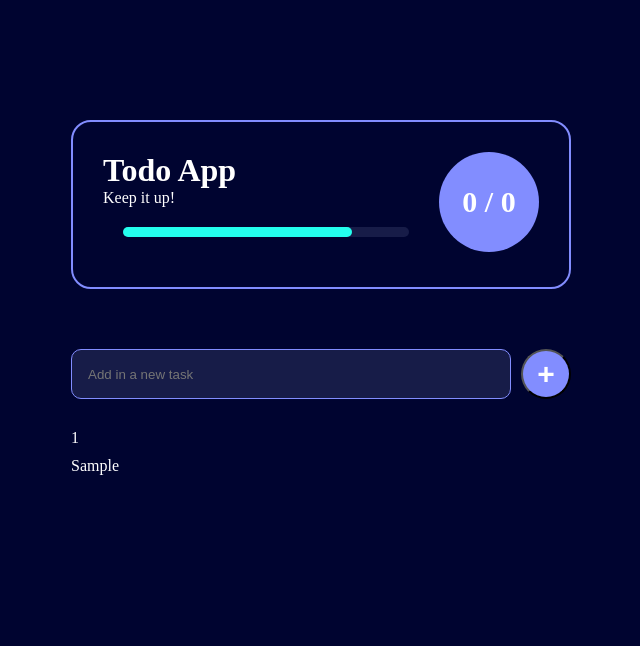
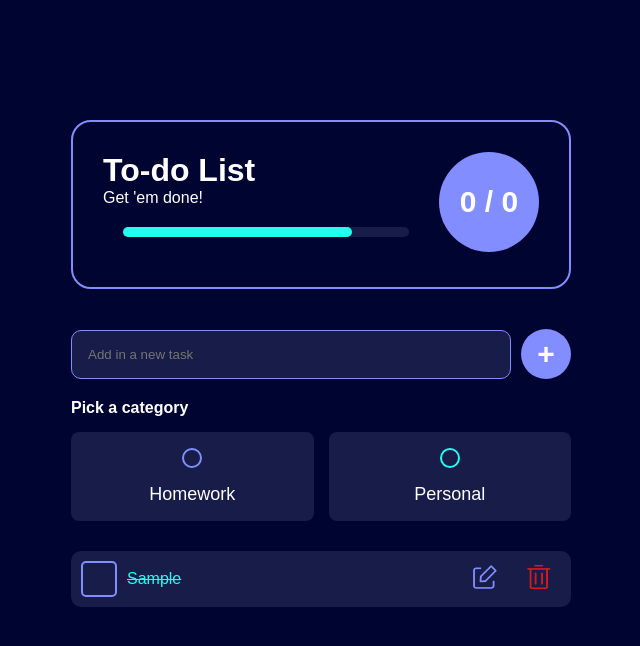
Before and after one commit to fathinahnj/django-crud, a Django app: page / in a window 1280 px wide. Shown: the top 646 px of the page, without its empty margins (319-959 px from the left). Run offline with Django 5.2, Linux system fonts and the light colour scheme; tables that the repository leaves empty hold one stand-in row (values such as "Sample post").

Commit message:
frontend

```diff
--- a/pemweb/settings.py
+++ b/pemweb/settings.py
@@ -118,12 +118,14 @@ USE_TZ = True
 # Static files (CSS, JavaScript, Images)
 # https://docs.djangoproject.com/en/5.1/howto/static-files/
 
-STATIC_URL = 'static/'
 import os
 
+STATIC_URL = '/static/'
 STATICFILES_DIRS = [
-    os.path.join(BASE_DIR, "tasks", "static"),  # Adjust the path to your static directory
+    os.path.join(BASE_DIR, 'tasks', 'static'),
 ]
+STATIC_ROOT = os.path.join(BASE_DIR, 'staticfiles')
+
 
 
 # Default primary key field type
--- a/tasks/static/css/style.css
+++ b/tasks/static/css/style.css
@@ -2,6 +2,7 @@
     margin: 0;
     padding: 0%;
     box-sizing: border-box;
+    font-family: Arial, sans-serif;
 }
 
 :root {
@@ -15,6 +16,7 @@
 body {
     background-color: var(--background);
     color: var(--text);
+    font-family: Arial, sans-serif;
 }
 
 .container {
@@ -36,11 +38,11 @@ body {
     width: 100%;
 }
 
-.details{
+.details {
     width: 100%;
 }
 
-.progressBar{
+.progressBar {
     width: 100%;
     height: 10px;
     background-color: var(--secondaryBackground);
@@ -48,7 +50,7 @@ body {
     margin: 20px;
 }
 
-.progress{
+.progress {
     width: 80%;
     height: 10px;
     background-color: var(--teal);
@@ -56,7 +58,7 @@ body {
     transition: all 0.3s ease;
 }
 
-.numbers{
+.numbers {
     width: 100px;
     height: 100px;
     background-color: var(--purple);
@@ -69,10 +71,16 @@ body {
 }
 
 form {
-    margin-top: 60px;
+    margin-top: 40px; /* Adjusted spacing */
     width: 100%;
+}
+
+/* Task Input and Button in One Line */
+.task-form {
     display: flex;
+    align-items: center;
     gap: 10px;
+    width: 100%;
 }
 
 input {
@@ -97,36 +105,120 @@ button {
     font-size: 30px;
     font-weight: bold;
     outline: none;
+    border: none;
+    cursor: pointer;
 }
 
+/* Category Section Below */
+.options {
+    display: flex;
+    flex-direction: column;
+    gap: 15px;
+    margin-top: 20px;
+}
+
+/* Align category labels horizontally */
+.category-labels {
+    display: flex;
+    gap: 15px;
+    justify-content: flex-start;
+}
+
+/* Style for individual labels */
+.category-labels label {
+    flex: 1;
+    display: flex;
+    flex-direction: column;
+    align-items: center;
+    justify-content: center;
+    background-color: var(--secondaryBackground);
+    color: var(--text);
+    padding: 1rem;
+    border-radius: 0.5rem;
+    cursor: pointer;
+    text-align: center;
+    transition: background-color 0.3s ease;
+}
+
+.category-labels label:hover {
+    background-color: var(--purple);
+}
+
+/* Bubble Styling */
+.bubble {
+    display: flex;
+    align-items: center;
+    justify-content: center;
+    width: 20px;
+    height: 20px;
+    border-radius: 50%;
+    border: 2px solid var(--purple);
+}
+
+.bubble.personal {
+    border-color: var(--teal);
+}
+
+.bubble::after {
+    content: '';
+    display: block;
+    opacity: 0;
+    width: 0px;
+    height: 0px;
+    background-color: var(--purple);
+    border-radius: 50%;
+    transition: 0.2s ease-in-out;
+}
+
+.bubble.personal::after {
+    background-color: var(--teal);
+}
+
+input:checked ~ .bubble::after {
+    width: 10px;
+    height: 10px;
+    opacity: 1;
+}
+
+.options label div {
+    font-size: 1.125rem;
+    margin-top: 1rem;
+}
+
+/* Task List */
 .task-list {
+    margin-top: 20px;
     display: flex;
     flex-direction: column;
     gap: 10px;
-    margin-top: 30px;
     width: 100%;
     list-style: none;
 }
 
 .taskItem {
-    width: 100%;
     display: flex;
+    justify-content: space-between;
+    align-items: center;
     background-color: var(--secondaryBackground);
     padding: 10px;
     border-radius: 10px;
-    justify-content: space-between;
-    align-items: center;
+    margin-top: 10px;
 }
 
-.task {
+.taskItem div {
     display: flex;
     align-items: center;
     gap: 10px;
 }
 
-.task input{
+.taskItem input[type="checkbox"] {
     width: 20px;
     height: 20px;
+}
+
+.category {
+    font-size: 12px;
+    color: var(--teal);
 }
 
 .completed p {
@@ -147,3 +239,98 @@ button {
     margin: 0 5px;
     cursor: pointer;
 }
+
+/* Remove display: none */
+input[type="checkbox"] {
+    appearance: none;
+    -webkit-appearance: none;
+    width: 20px;
+    height: 20px;
+    border: 2px solid var(--purple); /* Default border color */
+    border-radius: 5px;
+    cursor: pointer;
+    transition: all 0.3s ease;
+}
+
+/* Category-based checkbox styling */
+input[type="checkbox"].business {
+    border-color: var(--purple);
+}
+
+input[type="checkbox"].personal {
+    border-color: var(--teal);
+}
+
+/* Checkbox when checked */
+input[type="checkbox"]:checked {
+    background-color: var(--purple);
+    border-color: var(--purple);
+}
+
+input[type="checkbox"].personal:checked {
+    background-color: var(--teal);
+    border-color: var(--teal);
+}
+
+input[type="radio"] {
+    appearance: none;
+    -webkit-appearance: none;
+    -moz-appearance: none;
+    width: 0;
+    height: 0;
+    margin: 0; /* Remove margin if any */
+    position: absolute;
+    visibility: hidden; /* Fully hide the radio buttons */
+}
+
+
+/* Checkbox Styling *//* Checkbox Styling */
+.task-checkbox {
+    appearance: none;
+    width: 20px;
+    height: 20px;
+    border: 2px solid var(--purple);
+    border-radius: 5px;
+    cursor: pointer;
+    transition: all 0.3s ease;
+}
+
+.task-checkbox.business {
+    border-color: var(--purple);
+}
+
+.task-checkbox.personal {
+    border-color: var(--teal);
+}
+
+.task-checkbox.business:checked {
+    background-color: var(--purple);
+    border-color: var(--purple);
+}
+
+.task-checkbox.personal:checked {
+    background-color: var(--teal);
+    border-color: var(--teal);
+}
+
+.completed {
+    text-decoration: line-through;
+    color: var(--teal);
+}
+
+/* Task Actions */
+.task-actions {
+    display: flex;
+    gap: 10px;
+}
+
+.action-icon {
+    width: 20px;
+    height: 20px;
+    cursor: pointer;
+    transition: opacity 0.3s ease;
+}
+
+.action-icon:hover {
+    opacity: 0.7;
+}
--- a/tasks/static/js/script.js
+++ b/tasks/static/js/script.js
@@ -1,96 +1,125 @@
-$(document).ready(function () {
+document.addEventListener("DOMContentLoaded", () => {
+  const storedTasks = JSON.parse(localStorage.getItem("tasks")) || [];
+  if (storedTasks.length > 0) {
+      tasks = storedTasks;
+      updateTasksList();
+      updateStats();
+  }
+});
+
 let tasks = [];
 
-  // Add a new task
+const saveTasks = () => {
+  localStorage.setItem("tasks", JSON.stringify(tasks));
+};
+
+// Add Task
 const addTask = () => {
-    const taskInput = $("#taskInput");
-    const text = taskInput.val().trim();
+  const taskInput = document.getElementById("taskInput");
+  const category = document.querySelector("input[name='category']:checked");
 
-    if (text) {
-      tasks.push({ text: text, completed: false }); // Add the task to the array
-      taskInput.val(""); // Clear the input field
-      updateTasksList(); // Update the task list
-      updateStats(); // Update stats
+  const text = taskInput.value.trim();
+
+  if (text && category) {
+      tasks.push({
+          text: text,
+          category: category.value, // Save the selected category
+          completed: false,
+      });
+      taskInput.value = "";
+      category.checked = false; // Clear category selection
+      updateTasksList();
+      updateStats();
+      saveTasks();
+  } else {
+      alert("Please enter a task and choose a category.");
   }
 };
 
-  // Toggle task completion
+// Toggle Task Complete
 const toggleTaskComplete = (index) => {
-    tasks[index].completed = !tasks[index].completed; // Toggle completion state
+  tasks[index].completed = !tasks[index].completed;
   updateTasksList();
   updateStats();
+  saveTasks();
 };
 
-  // Delete a task
+// Delete Task
 const deleteTask = (index) => {
+  tasks.splice(index, 1);
+  updateTasksList();
+  updateStats();
+  saveTasks();
+};
+
+// Edit Task
+const editTask = (index) => {
+  const taskInput = document.getElementById("taskInput");
+  const categoryInput = document.querySelector(
+      `input[name='category'][value='${tasks[index].category}']`
+  );
+
+  // Prepopulate task text and category
+  taskInput.value = tasks[index].text;
+  if (categoryInput) {
+      categoryInput.checked = true;
+  }
+
   tasks.splice(index, 1); // Remove the task from the list
   updateTasksList();
   updateStats();
+  saveTasks();
 };
 
-  // Edit a task
-  const editTask = (index) => {
-    const task = tasks[index];
-    const newText = prompt("Edit your task:", task.text); // Prompt user to edit the task
-
-    if (newText && newText.trim() !== "") {
-      tasks[index].text = newText.trim(); // Update the task text
-      updateTasksList(); // Re-render the task list
-    }
-  };
-
-  // Update stats
+// Update Stats
 const updateStats = () => {
   const completedTasks = tasks.filter((task) => task.completed).length;
   const totalTasks = tasks.length;
-    const progress = totalTasks === 0 ? 0 : (completedTasks / totalTasks) * 100;
+  const progress = totalTasks > 0 ? (completedTasks / totalTasks) * 100 : 0;
 
-    $("#progress").css("width", `${progress}%`);
-    $("#numbers").text(`${completedTasks} / ${totalTasks}`);
+  document.getElementById("progress").style.width = `${progress}%`;
+  document.getElementById("numbers").innerText = `${completedTasks} / ${totalTasks}`;
 };
 
-  // Render tasks dynamically
+// Update Task List
 const updateTasksList = () => {
-    const taskList = $("#task-list");
-    taskList.empty(); // Clear existing tasks
+  const taskList = document.getElementById("task-list");
+  taskList.innerHTML = ""; // Clear the list
 
   tasks.forEach((task, index) => {
-      const taskItem = $(`
-          <li class="taskItem">
+      const listItem = document.createElement("li");
+      listItem.classList.add("taskItem");
+
+      listItem.innerHTML = `
           <div class="task ${task.completed ? "completed" : ""}">
-              <input type="checkbox" class="checkbox" ${task.completed ? "checked" : ""} />
-              <p>${task.text}</p>
+              <input type="checkbox"
+                     class="task-checkbox ${task.category}"
+                     ${task.completed ? "checked" : ""} />
+              <span>${task.text}</span>
           </div>
           <div class="task-actions">
-              {% csrf_token %}
-              <a href="{% url 'taskrec' %}" class="edit-task" name="inputtask">
-                <img src="/static/images/edit.png" alt="Edit" class="action-icon" />
-              </a>
-              <a href="delete/{{x.id}}" class="delete-task">
-                <img src="/static/images/bin.png" alt="Delete" class="action-icon" />
-              </a>
+              <img src="{% static 'images/edit.png' %}"
+                   onclick="editTask(${index})"
+                   class="action-icon"
+                   alt="Edit" />
+              <img src="{% static 'images/bin.png' %}"
+                   onclick="deleteTask(${index})"
+                   class="action-icon"
+                   alt="Delete" />
           </div>
-          </li>
-        `);
+      `;
 
-      // Add event listeners
-      taskItem.find(".checkbox").on("change", () => toggleTaskComplete(index));
-      taskItem.find(".delete-task").on("click", (e) => {
-        e.preventDefault();
-        deleteTask(index); // Call delete functionality
-      });
-      taskItem.find(".edit-task").on("click", (e) => {
-        e.preventDefault();
-        editTask(index); // Call edit functionality
-      });
+      // Checkbox Listener
+      listItem.querySelector(".task-checkbox").addEventListener("change", () =>
+          toggleTaskComplete(index)
+      );
 
-      taskList.append(taskItem);
+      taskList.appendChild(listItem);
   });
 };
 
-  // Event listener for adding tasks
-  $("#newTask").on("click", function (e) {
-    e.preventDefault(); // Prevent form submission
+// Event Listener for Adding Task
+document.getElementById("newTask").addEventListener("click", function (e) {
+  e.preventDefault();
   addTask();
 });
-});
--- a/tasks/templates/task.html
+++ b/tasks/templates/task.html
@@ -10,10 +10,11 @@
   </head>
   <body>
     <div class="container">
+      <!-- Stats Section -->
       <div class="stats-container">
         <div class="details">
-          <h1>Todo App</h1>
-          <p>Keep it up!</p>
+          <h1>To-do List</h1>
+          <p>Get 'em done!</p>
           <div class="progressBar">
             <div id="progress" class="progress"></div>
           </div>
@@ -23,21 +24,98 @@
         </div>
       </div>
 
-      <!-- Task input form -->
-      <form action="{% url 'task'%}" method="post">
+      <!-- Task Input Form -->
+      <form action="{% url 'task' %}" method="post">
         {% csrf_token %}
-        <input id="taskInput" type="text" name="inputtask" placeholder="Add in a new task" />
-        <button id="newTask" type="submit" class="btn">+</button>
+        <div class="task-form">
+          <input
+            id="taskInput"
+            type="text"
+            name="inputtask"
+            placeholder="Add in a new task"
+            required
+          />
+          <button id="newTask" type="submit" class="btn">+</button>
+        </div>
+
+        <!-- Category Selection -->
+        <div class="options">
+          <h4>Pick a category</h4>
+          <div class="category-labels">
+            <label>
+              <input
+                type="radio"
+                name="category"
+                id="category1"
+                value="business"
+                required
+              />
+              <span class="bubble business"></span>
+              <div>Homework</div>
+            </label>
+            <label>
+              <input
+                type="radio"
+                name="category"
+                id="category2"
+                value="personal"
+                required
+              />
+              <span class="bubble personal"></span>
+              <div>Personal</div>
+            </label>
+          </div>
+        </div>
       </form>
 
-
-      <!-- Task list -->
+      <!-- Task List -->
       <ul id="task-list" class="task-list">
         {% for x in task %}
-          <li>{{x.id}}</li>
-          <li>{{x.tasklist}}</li>
+        <li class="taskItem" data-index="{{ forloop.counter0 }}">
+          <!-- Checkbox and Task Text -->
+          <div class="task">
+            <input
+              type="checkbox"
+              class="task-checkbox {% if x.category == 'business' %}business{% elif x.category == 'personal' %}personal{% endif %}"
+              {%
+              if
+              x.completed
+              %}checked{%
+              endif
+              %}
+            />
+            <span class="{% if x.completed %}completed{% endif %}">
+              {{ x.tasklist }}
+            </span>
+          </div>
+
+          <!-- Edit and Delete Buttons -->
+          <div class="task-actions">
+            <!-- Edit Button -->
+            <a href="{% url 'update' x.id %}">
+              <img
+                src="{% static 'images/edit.png' %}"
+                alt="Edit Task"
+                class="action-icon"
+              />
+            </a>
+
+            <!-- Delete Button -->
+            <a
+              href="{% url 'delete' x.id %}"
+              onclick="return confirm('Are you sure you want to delete this task?');"
+            >
+              <img
+                src="{% static 'images/bin.png' %}"
+                alt="Delete Task"
+                class="action-icon"
+              />
+            </a>
+          </div>
+        </li>
+        {% empty %}
+        <p>No tasks yet. Add a new task above!</p>
         {% endfor %}
-        <!-- Task items will be dynamically added here by JavaScript -->
       </ul>
     </div>
 
--- a/tasks/urls.py
+++ b/tasks/urls.py
@@ -1,9 +1,9 @@
 from django.urls import path
 from . import views
 
-# URLConf, gunanya untuk berkomunikasi antar app (pemweb, tasks)
 urlpatterns = [
-    path('', views.task_view, name='task'),  # Default route for the empty path
+    path('', views.task_view, name='task'),
     path("taskrec/", views.taskrec, name='addrec'),
-    path("delete/<int:id>/", views.delete, name="delete")
+    path("delete/<int:id>/", views.delete, name="delete"),
+    path("update/<int:id>/", views.update, name="update"),
 ]
--- a/tasks/views.py
+++ b/tasks/views.py
@@ -1,3 +1,4 @@
+from django.shortcuts import render, redirect, get_object_or_404
 from django.shortcuts import render, redirect
 from .models import Tasks
 
@@ -6,16 +7,24 @@ def task_view(request):
     return render(request, 'task.html', { 'task': task })
 
 def taskrec(request):
-  x = request.POST['inputtask']
-  task = Tasks(tasklist=x)
-  task.save()
-  return redirect("/")
+    x = request.POST['inputtask']
+    category = request.POST['category']  # Get the selected category
+    task = Tasks(tasklist=x, category=category)
+    task.save()
+    return redirect("/")
 
 def delete(request, id):
-  task = Tasks.objects.get(id=id)
-  task.delete()
-  return redirect("/")
+    task = Tasks.objects.get(id=id)
+    task.delete()
+    return redirect("/")
 
 def update(request, id):
-  task = Tasks.objects.get(id=id)
-  return render(request, 'update.html', {'task':task})
+    task = get_object_or_404(Tasks, id=id)
+
+    if request.method == "POST":
+        new_tasklist = request.POST.get('inputtask', task.tasklist)
+        task.tasklist = new_tasklist
+        task.save()
+        return redirect('/')  # Redirect back to the task list
+
+    return render(request, 'update.html', {'task': task})
```
Also changed, not shown: tasks/models.py (+7 -1 lines), tasks/templates/update.html (+15 -9 lines), db.sqlite3, tasks/migrations/0003_tasks_category.py (added), tasks/migrations/0004_tasks_completed.py (added). Lines whose indentation alone changed are shown as unchanged.
